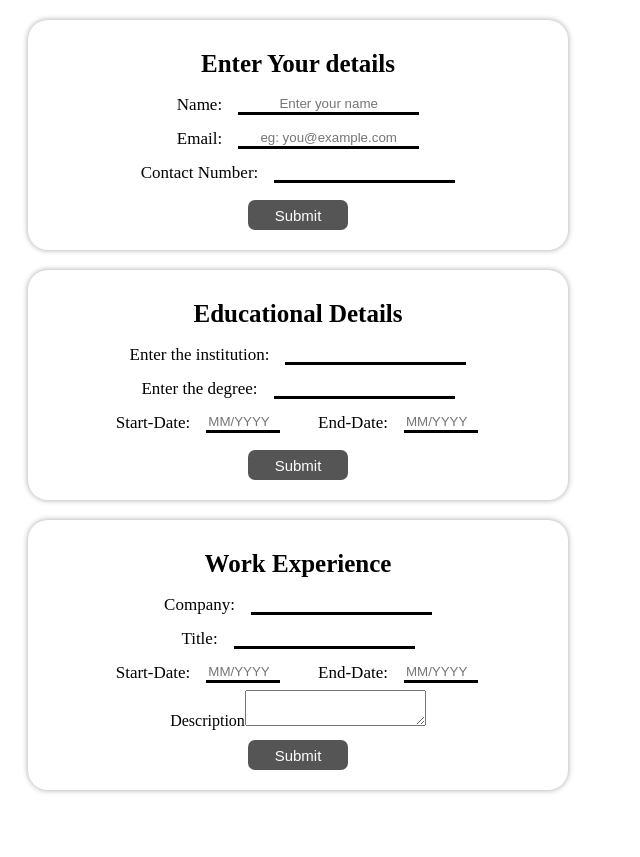
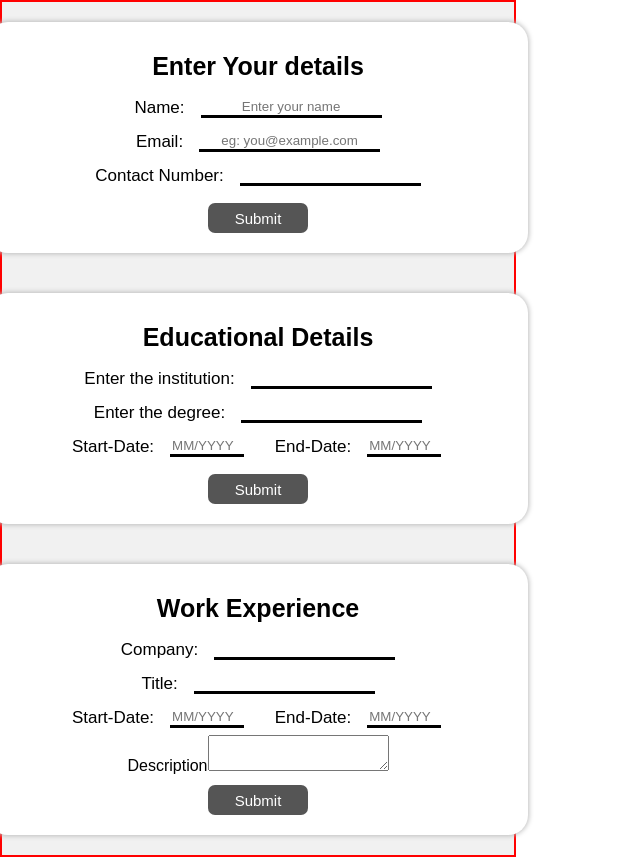
Before and after one commit to ActionJags95/odin_testing, a React (Vite) app in the folder Projects/resume-builder/: page / in a window 1280 px wide. Shown: the whole page, without its empty margins (0-640 px from the left). Before the commit the page ends 810 px from the top, so only its background shows below. Built offline with nearby package versions, Linux system fonts and the light colour scheme.

Commit message:
App styling

```diff
--- a/Projects/resume-builder/src/App.css
+++ b/Projects/resume-builder/src/App.css
@@ -0,0 +1,19 @@
+body {
+  font-family: "Noto-Sans", sans-serif;
+  /* background-color: #f1f1f1; */
+  margin: 0;
+  padding: 0;
+}
+
+.resume-builder {
+  display: flex;
+}
+
+.input-section {
+  background-color: #f1f1f1;
+  width: 40%;
+  border: 2px solid red;
+  display: flex;
+  flex-direction: column;
+  align-items: center;
+}
```
